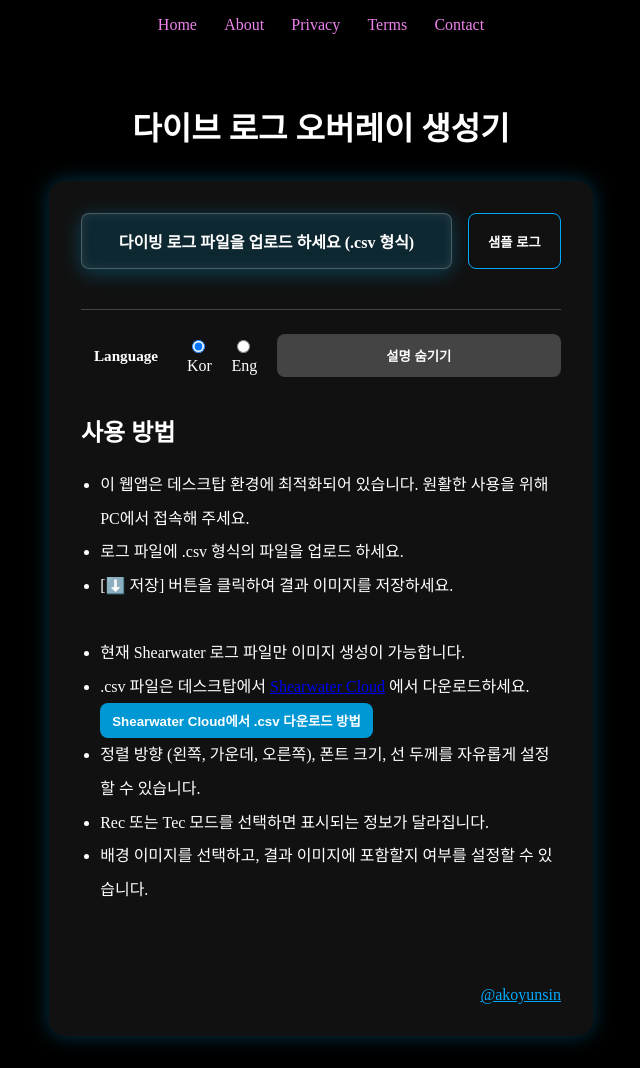
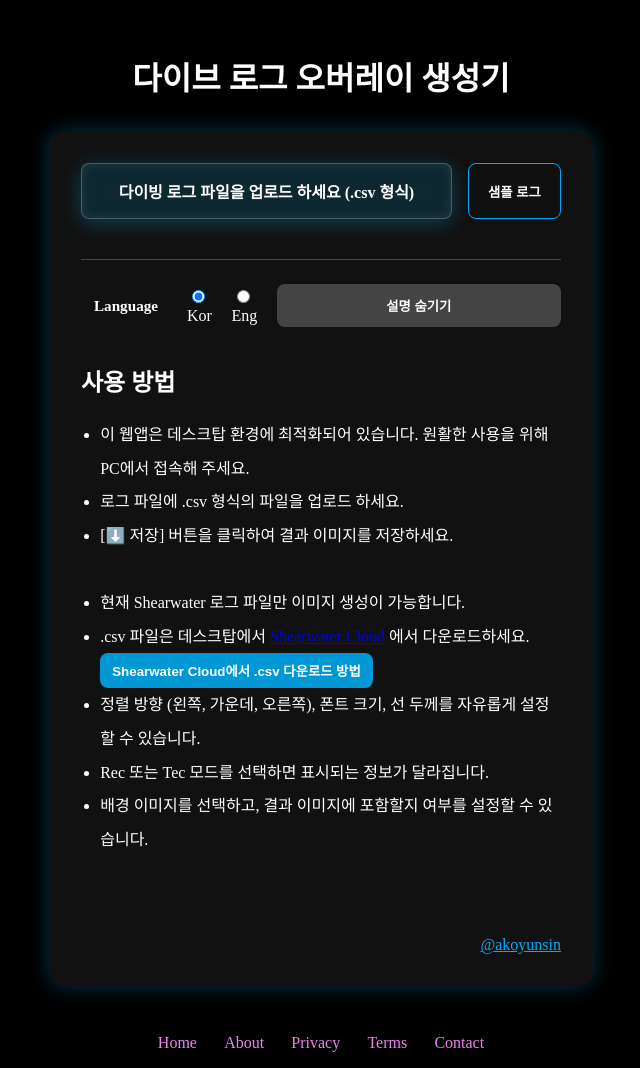
Before and after one commit to yun-sin/dive-overlay, a React (Create React App) app: page / in a window 1280 px wide. Shown: the whole page, without its empty margins (319-959 px from the left). Built offline with nearby package versions, Linux system fonts and the light colour scheme.

Commit message:
네비게이션바 하단으로 이동

```diff
--- a/public/index.html
+++ b/public/index.html
@@ -25,8 +25,6 @@
   <!-- Google AdSense -->
   <script async src="https://pagead2.googlesyndication.com/pagead/js/adsbygoogle.js?client=ca-pub-9950054499585292"
     crossorigin="anonymous"></script>
-
-
 </head>
 
 <body>
--- a/src/App.jsx
+++ b/src/App.jsx
@@ -10,7 +10,6 @@ import NavBar from "./components/NavBar";  // ✅ 추가
 export default function App() {
     return (
         <Router>
-      <NavBar />  {/* ✅ 항상 상단에 표시 */}
             <Routes>
                 <Route path="/" element={<DiveOverlayUploader />} />
                 <Route path="/about" element={<About />} />
@@ -18,6 +17,7 @@ export default function App() {
                 <Route path="/terms" element={<Terms />} />
                 <Route path="/contact" element={<Contact />} />
             </Routes>
+            <NavBar />  {/* ✅ 항상 상단에 표시 */}
         </Router>
     );
 }
```
Also changed, not shown: 1 other file (tests, documents, lock files or other folders). Lines whose indentation alone changed are shown as unchanged.
